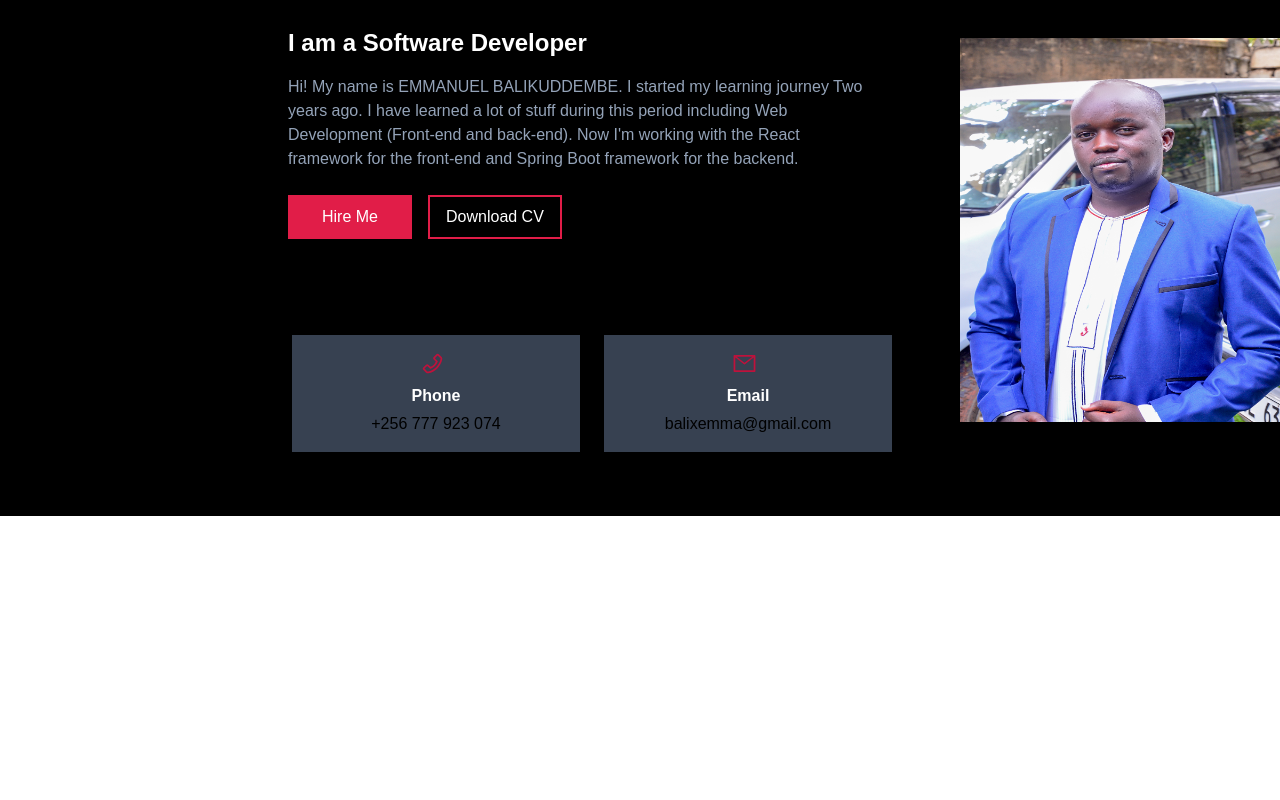
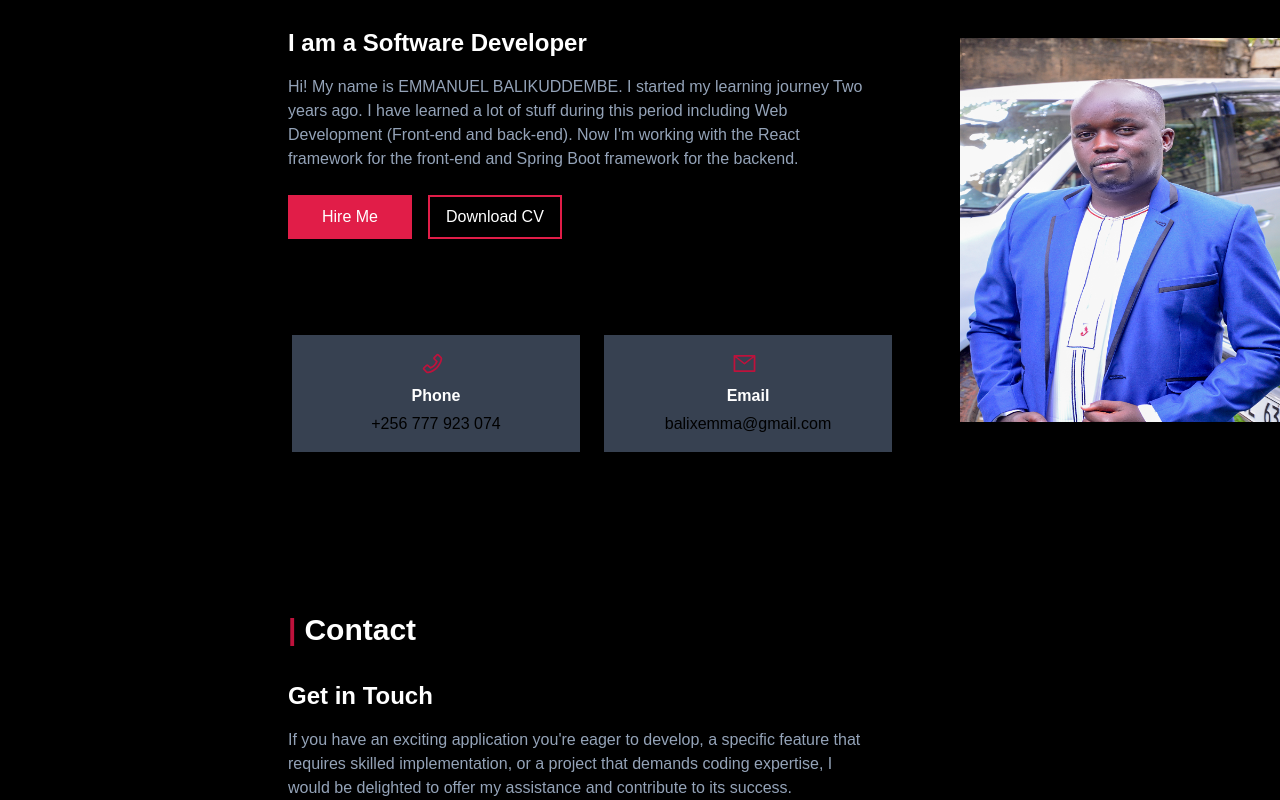
Before and after one commit to Balikuddembe/portfolio, a Next.js app: page / in a window 1280 px wide. Shown: the part 937-1737 px from the top of the page. Before the commit the page ends 1453 px from the top, so only its background shows below. Built offline with nearby package versions, Linux system fonts and the light colour scheme.

Commit message:
Implement the contact page

```diff
--- /dev/null
+++ b/components/Contact.js
@@ -0,0 +1,25 @@
+import React from 'react';
+
+const Contact = () => {
+    return (
+        <section className=' bg-black'>
+            <div className=' ml-72'>
+                <div className=' text-white pt-24 flex font-semibold space-x-2'>
+                    <span className="text-rose-700 text-3xl">|</span>
+                    <h2 className='text-3xl'>Contact</h2>
+                </div>
+                <div className=' mt-8'>
+                    <h2 className='text-2xl font-bold text-white'>Get in Touch</h2>
+                    <p className='mt-4 max-w-xl text-slate-400'>
+                        If you have an exciting application you're eager to develop, a specific feature
+                        that requires skilled implementation, or a project that demands coding expertise,
+                        I would be delighted to offer my assistance and contribute to its success.
+                    </p>
+                </div>
+            </div>
+        </section>
+
+    );
+}
+
+export default Contact;
--- a/package.json
+++ b/package.json
@@ -18,6 +18,7 @@
     "react-icons": "^4.9.0"
   },
   "devDependencies": {
+    "@types/react": "^18.2.12",
     "autoprefixer": "^10.4.14",
     "postcss": "^8.4.24",
     "tailwindcss": "^3.3.2"
--- a/pages/index.js
+++ b/pages/index.js
@@ -1,6 +1,7 @@
 import About from '@/components/About'
 import HomePage from '@/components/HomePage'
 import Sidebar from '@/components/Sidebar'
+import Contact from '@/components/Contact'
 import { Inter } from 'next/font/google'
 
 export default function Home() {
@@ -9,6 +10,7 @@ export default function Home() {
       <HomePage />
       <Sidebar />
       <About />
+      <Contact />
     </main>
   )
 }
```
Also changed, not shown: 1 other file (tests, documents, lock files or other folders).
